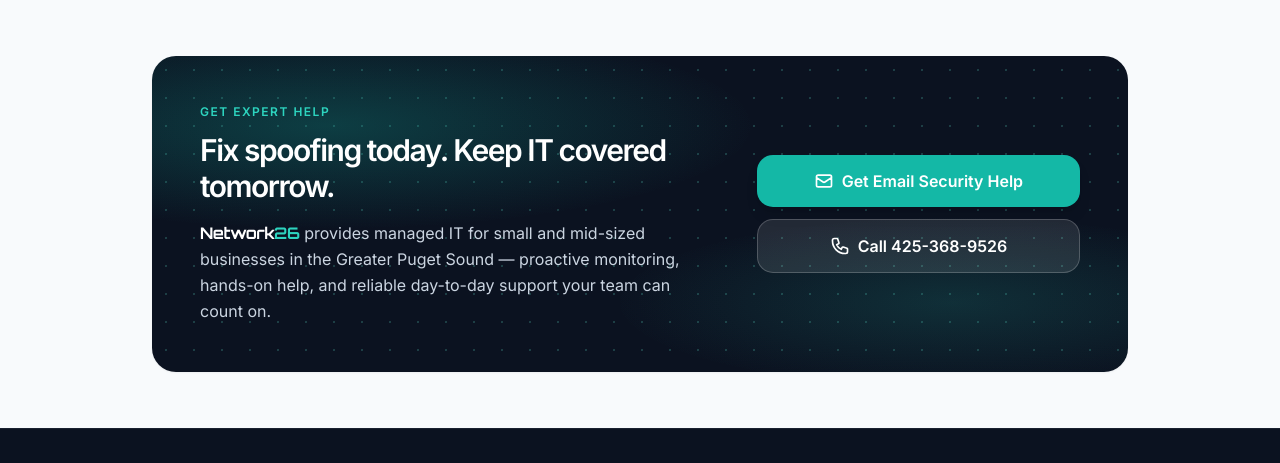
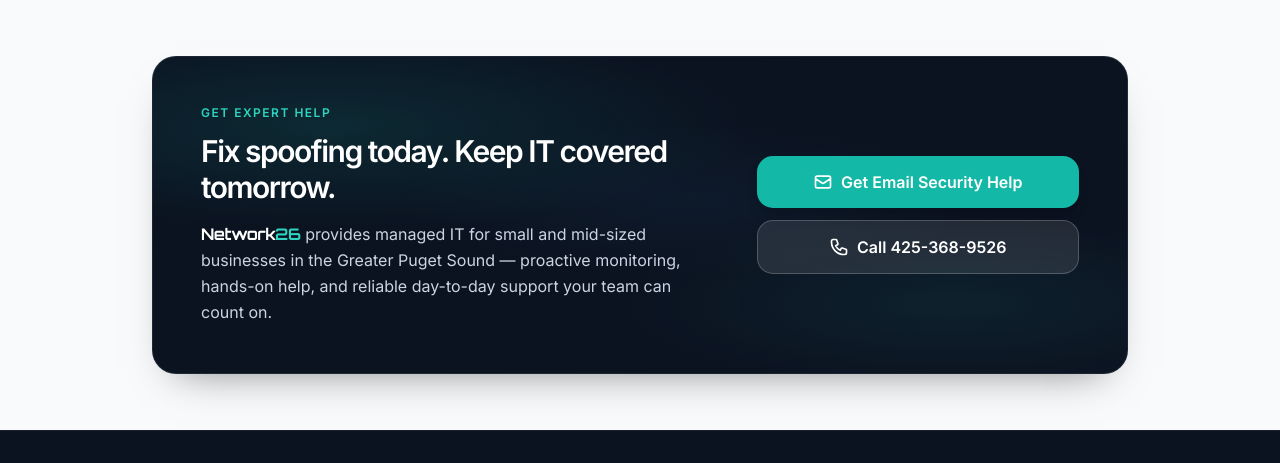
Before and after one commit to greglepage/spoof, a website: page index.html in a window 1280 px wide. Shown: the part 1298-1761 px from the top of the page. Drawn offline with nearby package versions, Linux system fonts and the light colour scheme.

Commit message:
Fix dark CTA panels to match site navy without dotted grid.
Remove double network-pattern overlay and use soft teal glows on a solid footer navy texture-box.

```diff
--- a/index.html
+++ b/index.html
@@ -176,22 +176,25 @@
       box-shadow: 0 24px 48px -20px rgba(0, 0, 0, 0.45);
     }
 
-    .hero-bg {
+    .hero-bg,
+    .texture-box {
+      position: relative;
+      overflow: hidden;
+      color: white;
       background-color: #0b1220;
       background-image:
         radial-gradient(ellipse 80% 60% at 18% 22%, rgba(20, 184, 166, 0.14) 0%, transparent 55%),
         radial-gradient(ellipse 70% 55% at 82% 78%, rgba(45, 212, 191, 0.08) 0%, transparent 50%),
-        radial-gradient(rgba(94, 234, 212, 0.11) 1px, transparent 1px);
-      background-size: auto, auto, 28px 28px;
-      color: white;
+        radial-gradient(ellipse 50% 40% at 55% 45%, rgba(56, 189, 248, 0.05) 0%, transparent 60%);
+      border: 1px solid rgba(148, 163, 184, 0.12);
+      box-shadow: 0 20px 40px -24px rgba(0, 0, 0, 0.5);
     }
 
     .network-pattern {
+      /* Soft glows only — no dotted grid (avoids double texture on CTAs) */
       background-image:
-        radial-gradient(ellipse 80% 60% at 18% 22%, rgba(20, 184, 166, 0.14) 0%, transparent 55%),
-        radial-gradient(ellipse 70% 55% at 82% 78%, rgba(45, 212, 191, 0.08) 0%, transparent 50%),
-        radial-gradient(rgba(94, 234, 212, 0.11) 1px, transparent 1px);
-      background-size: auto, auto, 28px 28px;
+        radial-gradient(ellipse 80% 60% at 18% 22%, rgba(20, 184, 166, 0.1) 0%, transparent 55%),
+        radial-gradient(ellipse 70% 55% at 82% 78%, rgba(45, 212, 191, 0.06) 0%, transparent 50%);
       pointer-events: none;
     }
 
@@ -424,8 +427,7 @@
 
   <!-- CTA -->
   <section id="help" class="max-w-5xl mx-auto page-x pt-10 sm:pt-14 pb-10 sm:pb-14">
-    <div class="rounded-3xl hero-bg text-white relative overflow-hidden shadow-sm">
-      <div class="network-pattern absolute inset-0"></div>
+    <div class="rounded-3xl texture-box text-white relative overflow-hidden">
       <div class="relative p-6 sm:p-8 md:p-12">
         <div class="grid md:grid-cols-5 gap-x-12 gap-y-6 sm:gap-y-8 items-center">
           <div class="md:col-span-3">
```
